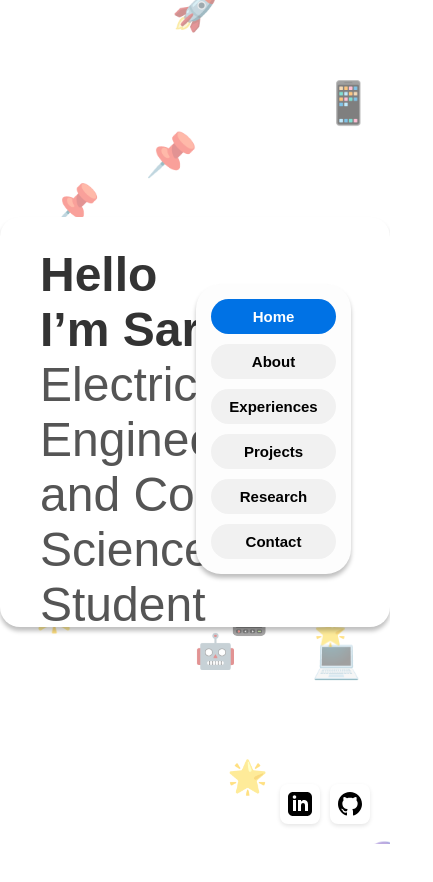
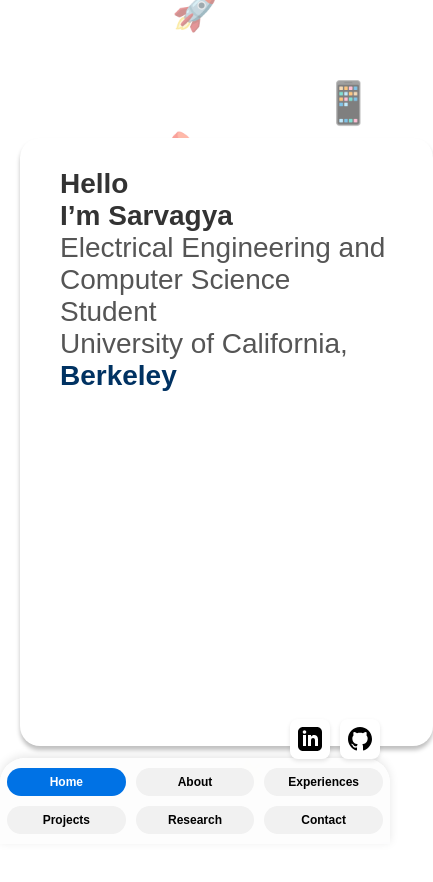
Before and after one commit to som1shi/som1shi.github.io, a React (Create React App) app: page / in a window 390 px wide. Shown: the whole page, 433 px wide, since content can reach past the window. Before the commit the page ends 844 px from the top, so only its background shows below. Built offline with nearby package versions, Linux system fonts and the light colour scheme.

Commit message:
mobile edit

```diff
--- a/package.json
+++ b/package.json
@@ -45,6 +45,6 @@
     ]
   },
   "devDependencies": {
-    "gh-pages": "^6.1.1"
+    "gh-pages": "^6.3.0"
   }
 }
--- a/src/App.css
+++ b/src/App.css
@@ -11,3 +11,10 @@
   -moz-user-select: none;
   -ms-user-select: none;
 }
+
+@media (max-width: 768px) {
+  .app {
+    flex-direction: column;
+    padding: 20px;
+  }
+}
--- a/src/components/Sidebar.css
+++ b/src/components/Sidebar.css
@@ -75,3 +75,99 @@
     height: 24px;
     filter: brightness(0);
 }
+
+@media (max-width: 768px) {
+    .sidebar {
+        position: fixed;
+        bottom: -100%;
+        right: 0;
+        left: 0;
+        top: auto;
+        flex-direction: row;
+        justify-content: center;
+        flex-wrap: wrap;
+        background-color: rgba(253, 253, 253, 0.98);
+        border-radius: 25px 25px 0 0;
+        margin: 0;
+        padding: 10px;
+        gap: 6px;
+        box-shadow: 0px -2px 10px rgba(0, 0, 0, 0.1);
+        z-index: 1000;
+        animation: slideUp 0.3s ease-out forwards;
+        backdrop-filter: blur(10px);
+    }
+
+    @keyframes slideUp {
+        from {
+            bottom: -100%;
+            opacity: 0;
+        }
+        to {
+            bottom: 0;
+            opacity: 1;
+        }
+    }
+
+    .sidebar-button {
+        width: calc(33.33% - 8px);
+        min-width: 90px;
+        max-width: 120px;
+        padding: 0 10px;
+        font-size: 13px;
+        height: 32px;
+        opacity: 0;
+        transform: translateY(20px);
+        animation: fadeInUp 0.3s ease-out forwards;
+    }
+
+    @keyframes fadeInUp {
+        from {
+            opacity: 0;
+            transform: translateY(20px);
+        }
+        to {
+            opacity: 1;
+            transform: translateY(0);
+        }
+    }
+
+    .sidebar-button:nth-child(1) { animation-delay: 0.1s; }
+    .sidebar-button:nth-child(2) { animation-delay: 0.15s; }
+    .sidebar-button:nth-child(3) { animation-delay: 0.2s; }
+    .sidebar-button:nth-child(4) { animation-delay: 0.25s; }
+    .sidebar-button:nth-child(5) { animation-delay: 0.3s; }
+    .sidebar-button:nth-child(6) { animation-delay: 0.35s; }
+
+    .social-links {
+        bottom: 90px;
+        right: 10px;
+        opacity: 0;
+        animation: fadeIn 0.3s ease-out 0.4s forwards;
+    }
+
+    @keyframes fadeIn {
+        from {
+            opacity: 0;
+        }
+        to {
+            opacity: 1;
+        }
+    }
+}
+
+@media (max-width: 480px) {
+    .sidebar {
+        padding: 8px 5px;
+    }
+
+    .sidebar-button {
+        font-size: 12px;
+        height: 28px;
+        min-width: 80px;
+        margin: 2px;
+    }
+
+    .social-links {
+        bottom: 85px;
+    }
+}
--- a/src/components/sections/Contact.css
+++ b/src/components/sections/Contact.css
@@ -255,3 +255,39 @@
 .contact-card * {
     background-color: initial;
 }
+
+@media (max-width: 768px) {
+    .contact-card {
+        width: 90%;
+        height: 70vh;
+    }
+
+    .contact-card.expanded {
+        width: 95vw;
+        height: 80vh;
+    }
+
+    .message-input {
+        font-size: 14px;
+    }
+
+    .sent-message, .email-display {
+        font-size: 14px;
+        padding: 10px 15px;
+    }
+}
+
+@media (max-width: 480px) {
+    .contact-header h2 {
+        font-size: 18px;
+    }
+
+    .message-input {
+        font-size: 13px;
+    }
+
+    .sent-message, .email-display {
+        font-size: 13px;
+        padding: 8px 12px;
+    }
+}
--- a/src/components/sections/SectionStyles.css
+++ b/src/components/sections/SectionStyles.css
@@ -512,3 +512,58 @@
 .research {
     background-color: #ffffff;
 }
+
+@media (max-width: 768px) {
+    .section {
+        width: 90%;
+        height: 70vh;
+        margin: 10px auto;
+    }
+
+    .landing h1, .landing h2, .landing p {
+        font-size: 32px;
+    }
+
+    .experience-item, .project-item, .research-item {
+        padding: 12px 12px 12px 46px;
+    }
+
+    .experience-item::before, .project-item::before, .research-item::before {
+        left: 8px;
+        width: 28px;
+        height: 28px;
+    }
+
+    .tech-tag {
+        font-size: 10px;
+        padding: 1px 6px;
+    }
+
+    .section.expanded {
+        width: 95vw;
+        height: 80vh;
+    }
+}
+
+@media (max-width: 480px) {
+    .section {
+        width: 95%;
+        height: 65vh;
+    }
+
+    .landing h1, .landing h2, .landing p {
+        font-size: 28px;
+    }
+
+    .section-header h2 {
+        font-size: 18px;
+    }
+
+    .experience-header h3, .project-item h3, .research-header h3 {
+        font-size: 13px;
+    }
+
+    .description {
+        font-size: 11px;
+    }
+}
```
Also changed, not shown: 7 other files (tests, documents, lock files or other folders).
